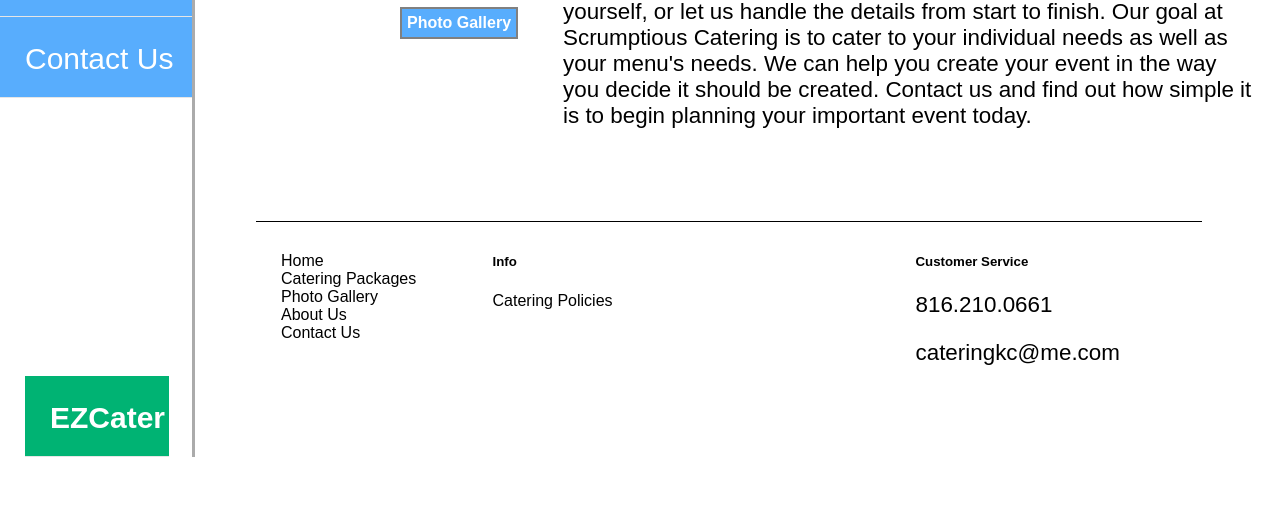
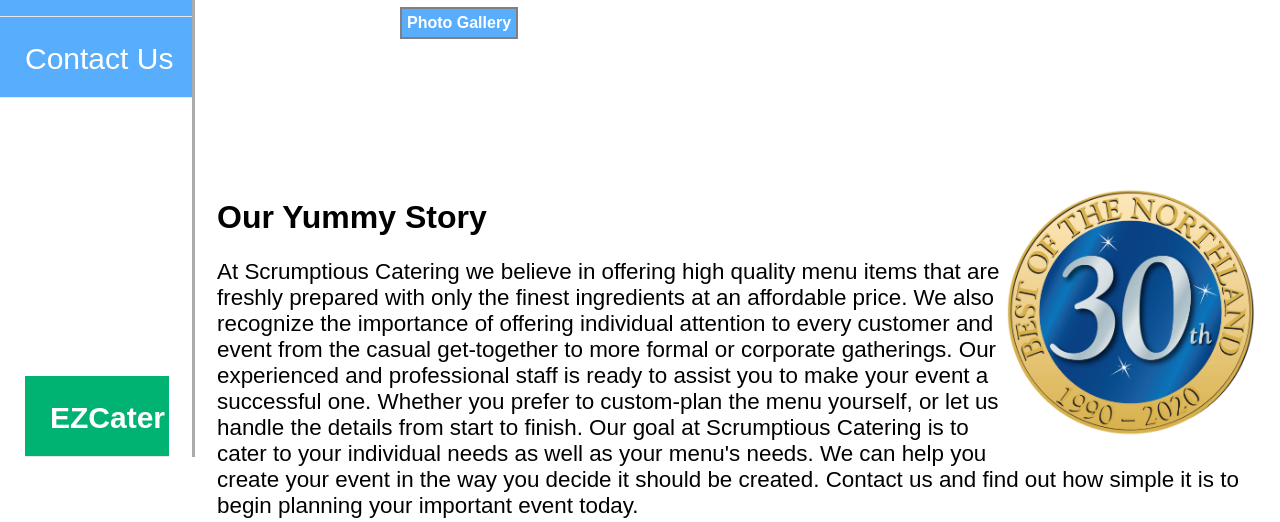
Before and after one commit to 44334-fa20/334-fall-2020-group-project-group-3woosleyhansonbradbury, a plain HTML site: page index.html in a window 1280 px wide. Shown: the part 343-865 px from the top of the page. Before the commit the page ends 800 px from the top, so only its background shows below. Drawn offline with Linux system fonts and the light colour scheme.

Commit message:
Responsiveness fixes
index overlapping fixes

```diff
--- a/overall-style.css
+++ b/overall-style.css
@@ -92,6 +92,15 @@
 
 /* Media Queries */
 
+@media only screen and (max-width: 1500px) {
+	main {
+		margin-left: 15%;
+	}
+	footer {
+		flex-direction: column;
+	}
+}
+
 @media only screen and (max-width: 1250px) {
     main {
 		margin-left: 25px;
```
Also changed, not shown: index.html (+1 -1 lines). Lines whose indentation alone changed are shown as unchanged.
